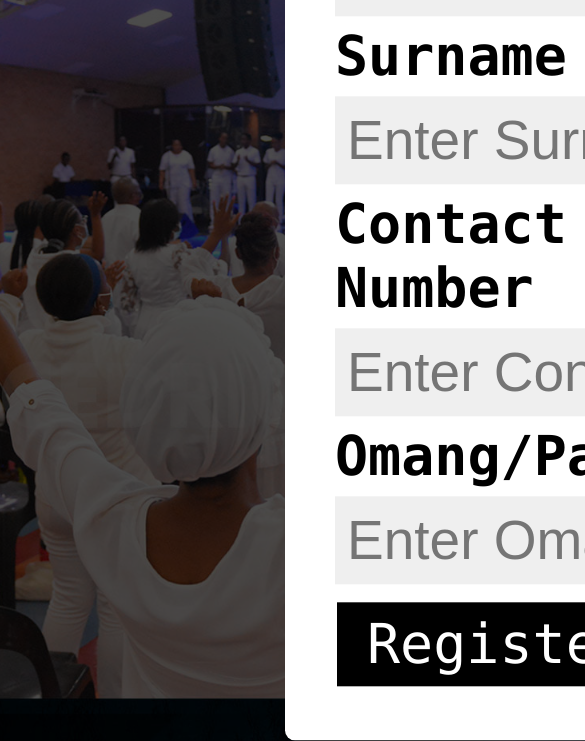
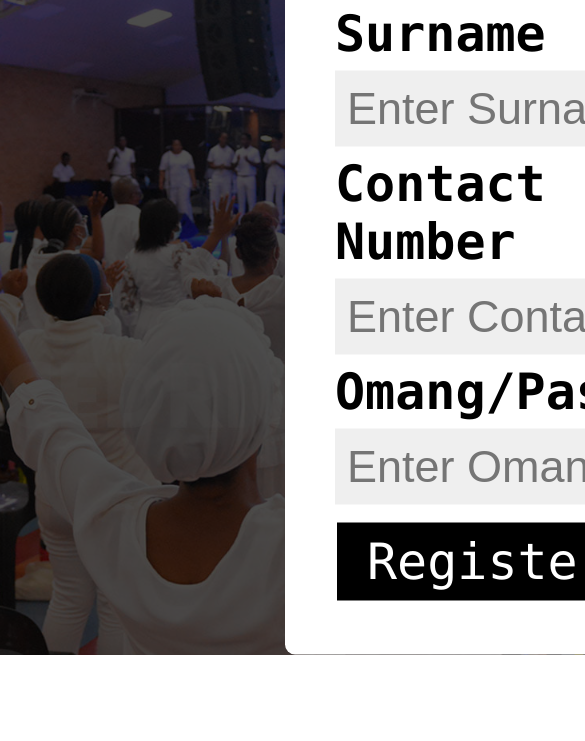
Before and after one commit to BrandonThabang/3g, a plain HTML site: page index.html in a window 390 px wide. Shown: the part 904-1645 px from the top of the page, 585 px wide, since content can reach past the window. After the commit the page ends 1559 px from the top, so only its background shows below. Drawn offline with Linux system fonts and the light colour scheme.

Commit message:
Update style.css

```diff
--- a/style.css
+++ b/style.css
@@ -60,13 +60,13 @@ input[type=text]:focus, input[type=number]:focus {
 		height: auto;
 		max-width: 80%;
 		min-width: 80%;
-		font-size: 55px;
+		font-size: 50px;
 	}
 	input[type=text], input[type=number] {
-		font-size: 55px;
+		font-size: 45px;
 	}
 	.registerbtn{
 		margin-top: 10px;
-		font-size: 55px;
+		font-size: 50px;
 	}
 }
```
